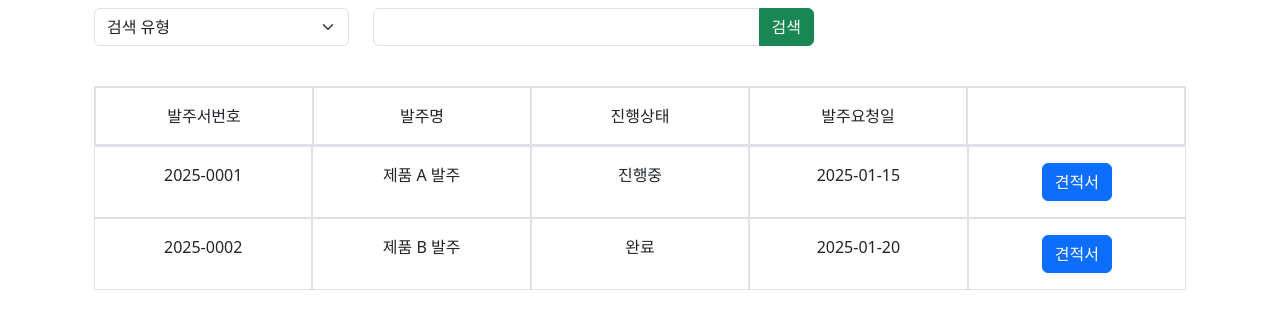
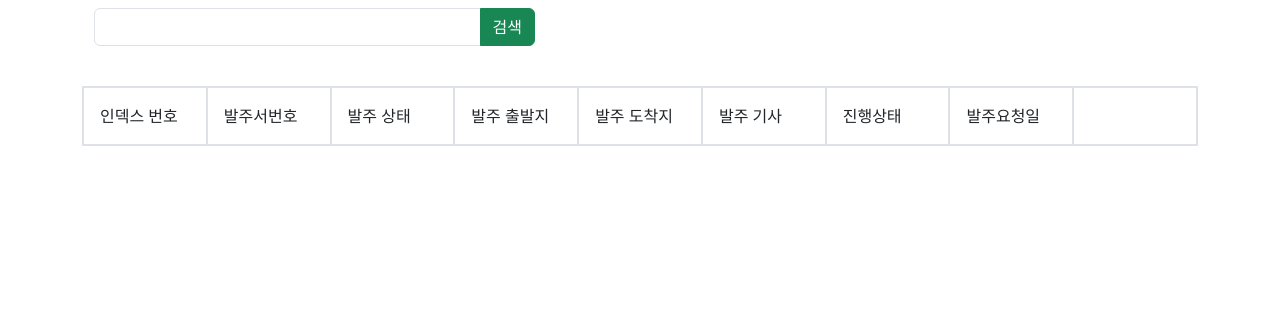
Before and after one commit to 0neteam/app1, a Spring Boot app: page /order/orderInquiry in a window 1280 px wide. Shown: the part 148-472 px from the top of the page. Run offline with Spring Boot 4, Linux system fonts and the light colour scheme; the visitor is signed in with stand-in values (Sample User, id 1); data that the repository does not hold is empty; some of the project's set-up classes (security, data sources, template engines, error pages and the like) are left out, and stand-ins take their place; some libraries are stand-ins or nearby versions.

Commit message:
기능추가 : 발주관리 - 발주 상세 내역 조회 , 견적서 상세 페이지 모달창 만듬 , 발주 상세 내역 검색 기능 추가 OrderContoller , OrderDAO , OrderDaoImp , OrderDTO , OrderMapper , OrderService , OrderServiceImp , orderInquiry.html 파일 수정

```diff
--- a/src/main/java/com/java/order/OrderContoller.java
+++ b/src/main/java/com/java/order/OrderContoller.java
@@ -1,19 +1,55 @@
 package com.java.order;
 
+import jakarta.servlet.http.HttpServletRequest;
+import lombok.RequiredArgsConstructor;
+import org.springframework.http.ResponseEntity;
 import org.springframework.stereotype.Controller;
-import org.springframework.web.bind.annotation.GetMapping;
+import org.springframework.ui.Model;
+import org.springframework.web.bind.annotation.*;
+
+import java.util.List;
+
+@RequiredArgsConstructor
 @Controller
 public class OrderContoller {
+
+    private final OrderService orderService;
 
     @GetMapping("/order/orderRequest")
     public String orderRequest() {
        return "order/orderRequest";
     }
 
+    @PostMapping ("/order/orderRequest")
+    public String orderPostRequest(HttpServletRequest request) {
+       return "order/orderRequest";
+    }
+    // 발주 조회
     @GetMapping("/order/orderInquiry")
-    public String orderInquiry() {
+    public String orderInquiry(Model model) {
+        return orderService.orderInquiry(model);
+    }
+    // 발주 조회 검색
+    @GetMapping("/order/search")
+    public String searchOrders(@RequestParam(value = "searchTerm", required = false) String searchTerm , Model model) {
+        return orderService.searchOrders(model ,searchTerm);  // 검색 결과 반환
+    }
+
+    // 견적서 번호 받기
+
+
+    @GetMapping("/estimate")
+    public String handleQuoRequest(HttpServletRequest request) {
+
+        int orderId = Integer.parseInt(request.getParameter("orderId"));
+
+        System.out.println("text--------------------------------------: " + orderId);
+
+
+
         return "order/orderInquiry";
     }
+
 
     @GetMapping("/order/quotationReview")
     public String quotationReview() {
--- a/src/main/resources/templates/order/orderInquiry.html
+++ b/src/main/resources/templates/order/orderInquiry.html
@@ -3,59 +3,44 @@
       xmlns:sec="http://www.thymeleaf.org/extras/spring-security6"
       xmlns:layout="http://www.ultraq.net.nz/thymeleaf/layout"
       layout:decorate="~{layouts/default}">
-<style>
 
-    /*row 내에 있는 div에게 보더를 추가.*/
-    .row>div {
-        border: 1px solid black;
-    }
-
-    /*https://velog.io/@anna/css-sticky-sticky-sidebar-example*/
-    /* // 좌측 본문 */
-    .article {
-        display: inline-block;
-    }
-
-    /* // 좌측 사이드바 */
-    .side {
-        float: left;
-        position: sticky;
-        top: 50px;
-        margin: 10px;
-    }
-</style>
 <main layout:fragment="content" class="container my-2">
 
 
-    <form action="">
+    <form th:action="@{/order/search}" method="get">
         <div class="container text-center">
             <div class="row">
-                <div class="col-sm-3">
-                    <select class="form-select">
-                        <option selected>검색 유형</option>
-                        <option value="1">검색1</option>
-                        <option value="2">검색2</option>
-                        <option value="3">검색3</option>
-                    </select>
-                </div>
                 <div class="col-sm-5">
                     <div class="input-group mb-3">
-                        <input type="text" class="form-control">
+                        <input type="text" name="searchTerm" class="form-control">  <!-- 검색어 입력 -->
                         <button class="btn btn-success" type="submit">검색</button>
                     </div>
                 </div>
             </div>
-
+        </div>
+    </form>
 
 
             <div class="container my-4">
                 <!-- 테이블을 div로 구현, 한 줄로 표시 -->
                 <div class="row border d-flex flex-nowrap">
                     <div class="col border p-3">
+                        <div>인덱스 번호</div>
+                    </div>
+                    <div class="col border p-3">
                         <div>발주서번호</div>
                     </div>
                     <div class="col border p-3">
-                        <div>발주명</div>
+                        <div>발주 상태</div> <!-- 새로 추가된 발주 상태 컬럼 -->
+                    </div>
+                    <div class="col border p-3">
+                        <div>발주 출발지</div>
+                    </div>
+                    <div class="col border p-3">
+                        <div>발주 도착지</div>
+                    </div>
+                    <div class="col border p-3">
+                        <div>발주 기사</div>
                     </div>
                     <div class="col border p-3">
                         <div>진행상태</div>
@@ -67,49 +52,46 @@
 
                     </div>
                 </div>
+
+                <th:block th:each="row, stat : ${result}">
                     <div class="row d-flex flex-nowrap" style="border-top: none; border-bottom: none;">
                         <div class="col border p-3">
-                        <div>2025-0001</div>
+                            <div th:text="${stat.index + 1}"></div> <!-- 인덱스 번호 -->
                         </div>
                         <div class="col border p-3">
-                        <div>제품 A 발주</div>
+                            <div name="orderNo" th:text="${row.orderNo}"></div> <!-- 발주서번호 -->
                         </div>
                         <div class="col border p-3">
-                        <div>진행중</div>
+                            <div th:text="${row.orderStatus}"></div> <!-- 발주 상태 추가 -->
                         </div>
                         <div class="col border p-3">
-                        <div>2025-01-15</div>
+                            <div th:text="${row.departure}"></div> <!-- 발주 출발지 -->
+                        </div>
+                        <div class="col border p-3">
+                            <div th:text="${row.dstn}"></div> <!-- 발주 도착지 -->
+                        </div>
+                        <div class="col border p-3">
+                            <div th:text="${row.driverName}"></div> <!-- 발주 기사 -->
+                        </div>
+                        <div class="col border p-3">
+                            <div th:text="${row.transpStatus}"></div> <!-- 진행상태 -->
+                        </div>
+                        <div class="col border p-3">
+                            <div th:text="${row.orderReqDate}"></div> <!-- 발주요청일 -->
                         </div>
                         <div class="col border p-3">
                             <!-- 견적서 모달 버튼 -->
-                        <button type="button" class="btn btn-primary" data-bs-toggle="modal" data-bs-target="#modalViewEstimate">
+                            <button type="button" class="btn btn-primary modal-button" data-bs-toggle="modal" data-bs-target="#modalViewEstimate">
                                 견적서
                             </button>
                         </div>
                     </div>
-                <div class="row d-flex flex-nowrap" style="border-top: none; border-bottom: none;">
-                    <div class="col border p-3">
-                        <div>2025-0002</div>
+                </th:block>
             </div>
-                    <div class="col border p-3">
-                        <div>제품 B 발주</div>
-                    </div>
-                    <div class="col border p-3">
-                        <div>완료</div>
-                    </div>
-                    <div class="col border p-3">
-                        <div>2025-01-20</div>
-                    </div>
-                    <div class="col border p-3">
-                        <!-- 견적서 모달 버튼 -->
-                        <button type="button" class="btn btn-primary" data-bs-toggle="modal" data-bs-target="#modalViewEstimate">
-                            견적서
-                        </button>
-                    </div>
-                </div>
-            </div>
-        </div>
-    </form>
+
+
+
+
 
     <!-- 견적서 모달 -->
     <div class="modal fade" id="modalViewEstimate" tabindex="-1" aria-labelledby="modalViewEstimateLabel" aria-hidden="true">
@@ -121,6 +103,8 @@
                 </div>
                 <div class="modal-body">
                     <div class="container text-center">
+
+
                         <!-- 발주 확정/취소 버튼 (왼쪽 정렬) -->
                         <div class="row mb-3">
                             <div class="col-sm-12 text-start">
@@ -167,5 +151,62 @@
     </div>
 
 
+    <script>
+        document.addEventListener('DOMContentLoaded', function() {
+            const modalButton = document.querySelectorAll('.modal-button');  // 여러 개의 버튼이 있을 수 있으므로 querySelectorAll로 수정
+            modalButton.forEach(button => {
+                button.addEventListener('click', function(event) {
+                    let parentDivs = [];
+                    let currentElement = event.target;
+
+                    // 버튼을 클릭한 모달을 기준으로 상위 div들을 순차적으로 탐색
+                    while (currentElement) {
+                        if (currentElement.tagName === 'DIV') {  // DIV 요소만 찾기
+                            parentDivs.push(currentElement);
+                        }
+                        currentElement = currentElement.parentElement;
+                    }
+
+
+
+                    // parentDivs 배열에서 1번째 배열의 2번 div의 텍스트 가져오기
+                    if (parentDivs.length > 1) {
+                        const secondParentDiv = parentDivs[1]; // 두 번째 div
+                        const secondChildDiv = secondParentDiv.querySelectorAll('div')[2]; // 두 번째 자식 div
+
+
+                            const text = secondChildDiv.innerText || secondChildDiv.textContent;
+                            console.log(text);
+
+                        var params = { orderId: text };
+
+                        $.ajax({
+                            url: '/estimate',  // 요청 URL
+                            method: 'GET',     // GET 방식
+                            data: params       // 데이터를 쿼리 파라미터로 보냄
+                        }).done(data => {
+                            console.log(text); // 서버에서 응답한 데이터를 출력
+                            // $("#supplierModal").modal("show"); // Modal을 표시하는 코드
+                        }).fail(error => {
+                            console.log(error); // 에러 발생 시 출력
+                        });
+
+
+
+
+
+                    } else {
+                        console.log("1번째 배열이 없거나 상위 div가 충분하지 않습니다.");
+                    }
+                });
+            });
+        });
+
+
+
+    </script>
+
 </main>
+
+
 </html>
```
Also changed, not shown: src/main/java/com/java/order/OrderDAO.java (added, +11 -0 lines), src/main/java/com/java/order/OrderDTO.java (added, +25 -0 lines), src/main/java/com/java/order/OrderDaoImp.java (added, +22 -0 lines), src/main/java/com/java/order/OrderMapper.java (added, +38 -0 lines), src/main/java/com/java/order/OrderService.java (added, +13 -0 lines), src/main/java/com/java/order/OrderServiceImp.java (added, +31 -0 lines). Lines whose indentation alone changed are shown as unchanged.
